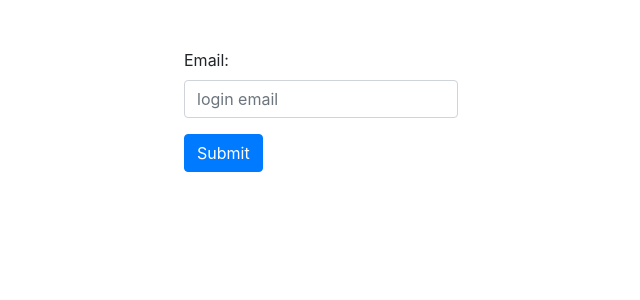
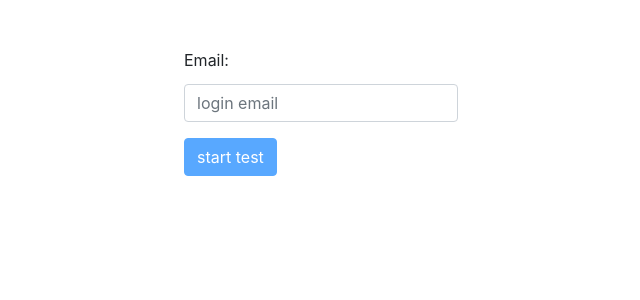
Before and after one commit to mo-ccc/sql-query-test-application, a React (Create React App) app in the folder front-end/: page / in a window 1280 px wide. Shown: the top 300 px of the page, without its empty margins (319-959 px from the left). Built offline with nearby package versions, Linux system fonts and the light colour scheme.

Commit message:
added client side validation using yup

```diff
--- a/front-end/package.json
+++ b/front-end/package.json
@@ -3,6 +3,7 @@
   "version": "0.1.0",
   "private": true,
   "dependencies": {
+    "@hookform/resolvers": "1.3.5",
     "@testing-library/jest-dom": "^5.11.4",
     "@testing-library/react": "^11.1.0",
     "@testing-library/user-event": "^12.1.10",
@@ -15,7 +16,8 @@
     "react-hook-form": "^6.15.4",
     "react-router-dom": "^5.2.0",
     "react-scripts": "4.0.3",
-    "web-vitals": "^1.0.1"
+    "web-vitals": "^1.0.1",
+    "yup": "^0.32.9"
   },
   "scripts": {
     "start": "react-scripts start",
--- a/front-end/src/components/FormBase.js
+++ b/front-end/src/components/FormBase.js
@@ -1,9 +1,12 @@
-import React from 'react'
+import {useEffect} from 'react'
 import _ from 'lodash';
 import { useForm } from 'react-hook-form'
 
-const FormBase = ({defaultData, onSubmit, formMeta, fields}) => {
-  const {register, handleSubmit, errors} = useForm(formMeta)
+const FormBase = ({defaultData, onSubmit, formMeta, fields, submitLabel}) => {
+  const {register, handleSubmit, errors, setError} = useForm(formMeta)
+  useEffect(() => {
+    setError(fields?.[0]?.name, "fill me") // this makes submit disabled by default
+  }, [])
 
   // if no values are given for an option. values will default to i
   // if no labels are given for an option. labels will default to values
@@ -34,7 +37,7 @@ const FormBase = ({defaultData, onSubmit, formMeta, fields}) => {
       </div>
     )
   }
-
+  // this render will use renderInput to render a form group with surrounding error messages
   const renderer = (item, i, noBot) => (
     <div className="form-group" key={item.name} style={noBot && {marginBottom: 0}}>
       {item.label && <label>{item.label}</label>}
@@ -54,7 +57,7 @@ const FormBase = ({defaultData, onSubmit, formMeta, fields}) => {
       {fields.map((item, i) => {
         return renderer(item, i)
       })}
-      <input type="submit" className="btn btn-primary"/>
+      <input disabled={Object.keys(errors).length} type="submit" className="btn btn-primary" value={submitLabel}/>
     </form>
   )
 }
--- a/front-end/src/views/LandingPage.js
+++ b/front-end/src/views/LandingPage.js
@@ -1,9 +1,15 @@
 import FormBase from '../components/FormBase'
 import axios from 'axios'
 import { useHistory } from 'react-router-dom'
+import * as yup from 'yup'
+import { yupResolver } from '@hookform/resolvers/yup'
 
 const LandingPage = () => {
   let history = useHistory()
+
+  const validation_schema = yup.object().shape({
+    email: yup.string().email().required()
+  })
 
   const onSubmit = (data) => {
     axios.post(`${process.env.REACT_APP_HOST}/user`, data)
@@ -14,14 +20,14 @@ const LandingPage = () => {
   }
 
   const loginFields = [
-    {name: "email", label: "Email:", placeholder: "login email", inputType: "email"},
+    {name: "email", label: "Email:", placeholder: "login email", inputType: "text"},
   ]
 
   return (
   <div className="container">
     <div className="d-flex justify-content-center align-items-center mt-5">
-      <div style={{maxWidth: 800}}>
-        <FormBase fields={loginFields} onSubmit={onSubmit}/>
+      <div style={{maxWidth: 1000}}>
+        <FormBase fields={loginFields} onSubmit={onSubmit} submitLabel="start test" formMeta={{resolver: yupResolver(validation_schema), mode: 'onChange'}}/>
       </div>
     </div>
   </div>
```
Also changed, not shown: 1 other file (tests, documents, lock files or other folders).
